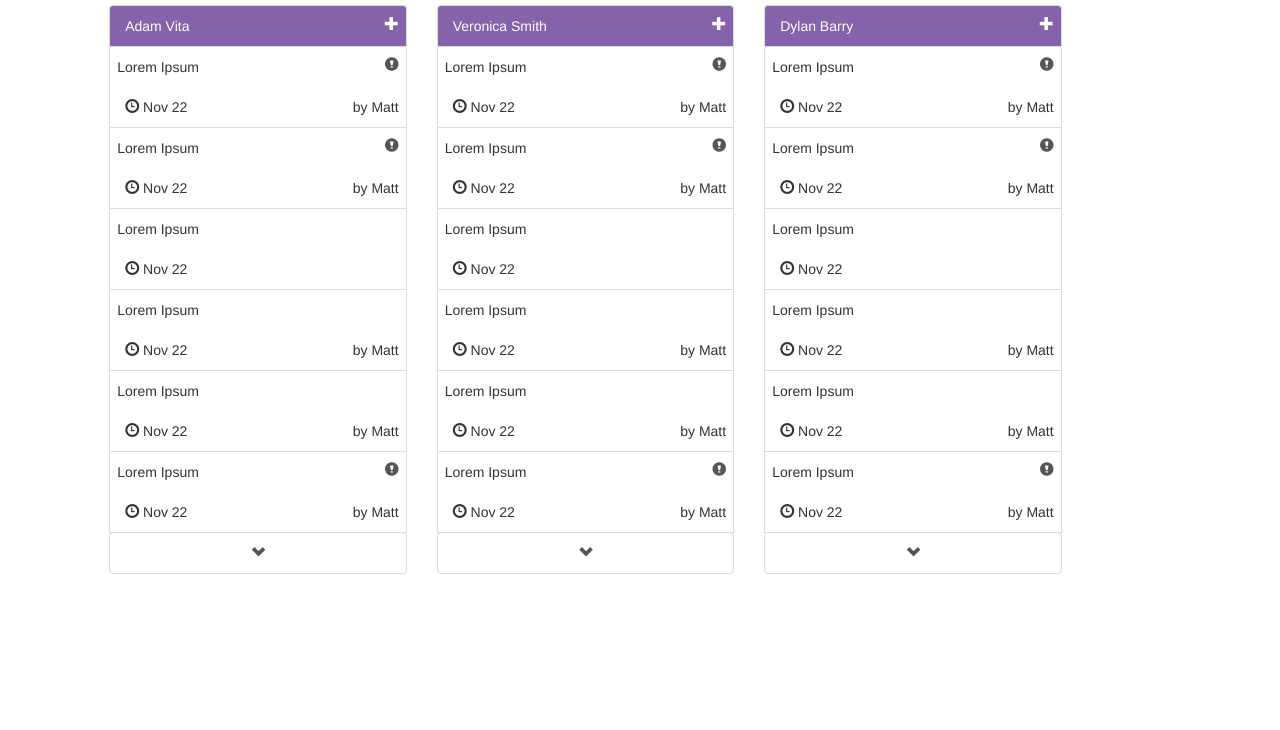
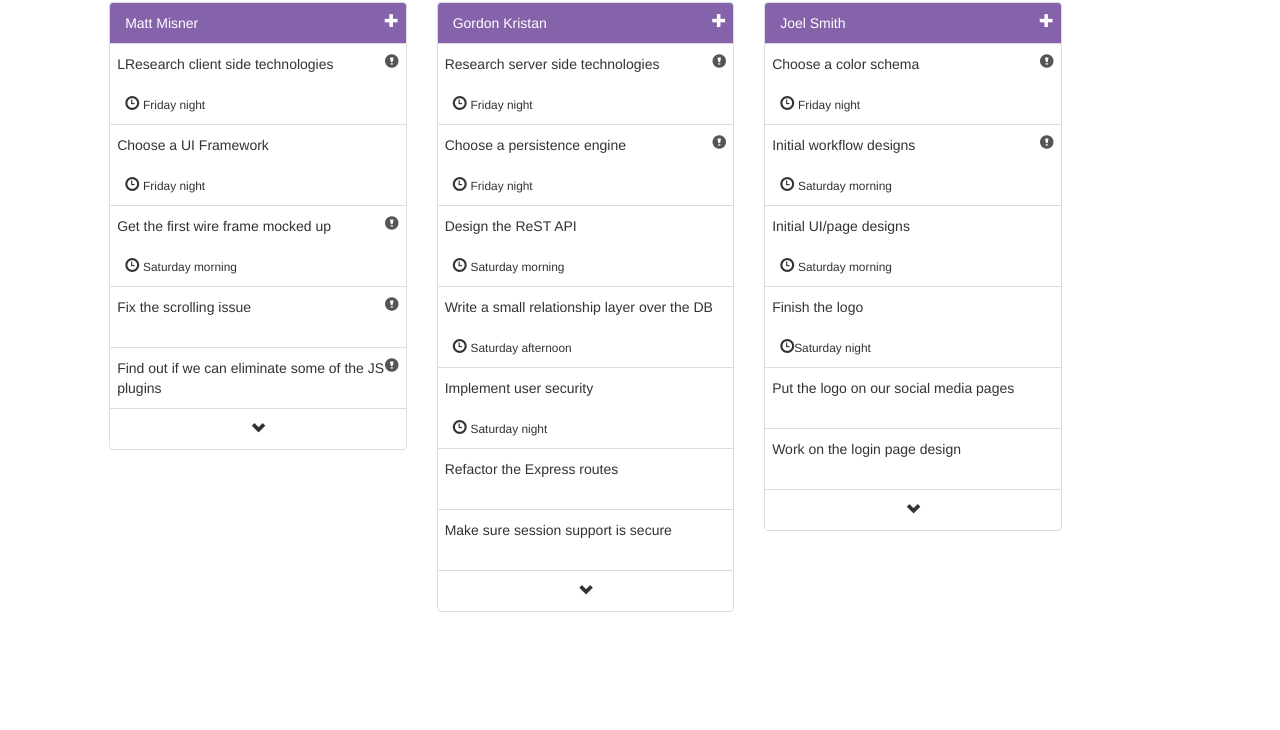
Before and after one commit to hawrylmj/urppl, a website: page public/index.html in a window 1280 px wide. Shown: the part 70-800 px from the top of the page. Drawn offline with nearby package versions, Linux system fonts and the light colour scheme.

Commit message:
Added some test data and fixed the HTML parsing issues.

```diff
--- a/public/index.html
+++ b/public/index.html
@@ -1,8 +1,6 @@
 <!DOCTYPE html>
-<!--[if lt IE 7]>      <html class="no-js lt-ie9 lt-ie8 lt-ie7"> <![endif]-->
-<!--[if IE 7]>         <html class="no-js lt-ie9 lt-ie8"> <![endif]-->
-<!--[if IE 8]>         <html class="no-js lt-ie9"> <![endif]-->
-<!--[if gt IE 8]><!--> <html class="no-js"> <!--<![endif]-->
+<!--[if gt IE 8]><!-->
+<html class="no-js"> <!--<![endif]-->
 <head>
 	<meta charset="utf-8">
 	<meta http-equiv="X-UA-Compatible" content="IE=edge,chrome=1">
@@ -20,21 +18,15 @@
 			poll: 1000,         // when in watch mode, time in ms between polls
 			functions: {},      // user functions, keyed by name
 			dumpLineNumbers: "comments", // or "mediaQuery" or "all"
-          relativeUrls: false,// whether to adjust url's to be relative
+			relativeUrls: false // whether to adjust url's to be relative
 			// if false, url's are already relative to the
 			// entry less file
 
 		};
 	</script>
 	<script src="js/vend/less-1.5.0.min.js" type="text/javascript"></script>
-    <!--<script src="js/vendor/modernizr-2.6.2-respond-1.1.0.min.js"></script>->
 </head>
 <body>
-  <!--[if lt IE 7]>
-      <p class="chromeframe">You are using an <strong>outdated</strong> browser. Please <a href="http://browsehappy.com/">upgrade your browser</a> or <a href="http://www.google.com/chromeframe/?redirect=true">activate Google Chrome Frame</a> to improve your experience.</p>
-  <![endif]-->
-
-
 <div class="navbar navbar-default navbar-static-top" role="navigation">
 	<div class="container">
 		<div class="navbar-header">
@@ -44,216 +36,215 @@
 				<span class="icon-bar"></span>
 				<span class="icon-bar"></span>
 			</button>
-   <img id="logo" src="/img/logo-white.png">
+			<img id="logo" src="./img/logo-white.png">
 		</div>
 		<div class="navbar-collapse collapse">
 			<ul class="nav navbar-nav">
 				<li class="dropdown">
 					<a href="#" class="dropdown-toggle" data-toggle="dropdown">Projects <b class="caret"></b></a>
 					<ul class="dropdown-menu">
-          <li><a href="#">Action</a></li>
-          <li><a href="#">Another action</a></li>
-          <li><a href="#">Something else here</a></li>
-          <li class="divider"></li>
-          <li class="dropdown-header">Nav header</li>
-          <li><a href="#">Separated link</a></li>
-          <li><a href="#">One more separated link</a></li>
+						<li><a href="#">Startup Weekend</a></li>
+						<li><a href="#">Un-named iOS app</a></li>
 					</ul>
 				</li>
 				<li class="dropdown">
 					<a href="#" class="dropdown-toggle" data-toggle="dropdown">People <b class="caret"></b></a>
 					<ul class="dropdown-menu">
-          <li><a href="#">Action</a></li>
-          <li><a href="#">Another action</a></li>
-          <li><a href="#">Something else here</a></li>
-          <li class="divider"></li>
-          <li class="dropdown-header">Nav header</li>
-          <li><a href="#">Separated link</a></li>
-          <li><a href="#">One more separated link</a></li>
+						<li><a href="#">Matt Misner</a></li>
+						<li><a href="#">Gordon Kristan</a></li>
+						<li><a href="#">Madeline Leclair</a></li>
+						<li><a href="#">Joel Smith</a></li>
 					</ul>
 				</li>
 			</ul>
 			<ul class="nav navbar-nav navbar-right">
-      <li><a href="../navbar/" class="btn">Sign Up</a></li>
-      <li class="login"><button type="button" class="btn btn-success">Login</button></li>
+				<li><a href="#" class="btn">Sign Up</a></li>
+				<li class="login">
+					<button type="button" class="btn btn-success">Login</button>
+				</li>
 
 			</ul>
-  </div><!--/.nav-collapse -->
+		</div>
 	</div>
 </div>
 <div class="row">
 	<div class="col-md-1"></div>
 	<div class="list col-md-3 ">
 		<ul class="simple_with_animation vertical list-group">
-<li class="list-group-item title">Adam Vita<a href="#"><i class="glyphicon glyphicon-plus plus"></i></a></li>
+			<li class="list-group-item title">
+				Matt Misner
+				<a href="#"><i class="glyphicon glyphicon-plus plus"></i></a>
+			</li>
 			<li class="list-group-item">
-    <span class="left-top">Lorem Ipsum</span>
+				<span class="left-top">LResearch client side technologies</span>
 				<a href="#"><i class="right-top glyphicon glyphicon-exclamation-sign  "></i></a>
 				<br />
 				<br />
-    <i class="glyphicon glyphicon-time"></i> Nov 22
-    <span class="right-bottom">by Matt</span>
+				<i class="glyphicon glyphicon-time"></i> <small>Friday night</small>
+				<span class="right-bottom"></span>
 			</li>
 			<li class="list-group-item">
-    <span class="left-top">Lorem Ipsum</span>
+				<span class="left-top">Choose a UI Framework</span>
+				<a href="#"></a>
+				<br />
+				<br />
+				<i class="glyphicon glyphicon-time"></i> <small>Friday night</small>
+
+			</li>
+			<li class="list-group-item">
+				<span class="left-top">Get the first wire frame mocked up</span>
 				<a href="#"><i class="right-top glyphicon glyphicon-exclamation-sign  "></i></a>
 				<br />
 				<br />
-    <i class="glyphicon glyphicon-time"></i> Nov 22
-    <span class="right-bottom">by Matt</span>
+				<i class="glyphicon glyphicon-time"></i> <small>Saturday morning</small>
+				<span class="right-bottom"></span>
 			</li>
 			<li class="list-group-item">
-    <span class="left-top">Lorem Ipsum</span>
-    <a href="#"></i></a>
-    <br />
-    <br />
-    <i class="glyphicon glyphicon-time"></i> Nov 22
-
-  </li>
-  <li class="list-group-item">
-    <span class="left-top">Lorem Ipsum</span>
-    <a href="#"></i></a>
-    <br />
-    <br />
-    <i class="glyphicon glyphicon-time"></i> Nov 22
-    <span class="right-bottom">by Matt</span>
-  </li>
-  <li class="list-group-item">
-    <span class="left-top">Lorem Ipsum</span>
-    <a href="#"></i></a>
-    <br />
-    <br />
-    <i class="glyphicon glyphicon-time"></i> Nov 22
-    <span class="right-bottom">by Matt</span>
-  </li>
-  <li class="list-group-item">
-    <span class="left-top">Lorem Ipsum</span>
+				<span class="left-top">Fix the scrolling issue</span>
 				<a href="#"><i class="right-top glyphicon glyphicon-exclamation-sign  "></i></a>
 				<br />
 				<br />
-    <i class="glyphicon glyphicon-time"></i> Nov 22
-    <span class="right-bottom">by Matt</span>
+				<span class="right-bottom"></span>
 			</li>
-  <a href="#"><li class="list-group-item list-footer"><i class="more glyphicon glyphicon-chevron-down"></i></li></a>
+			<li class="list-group-item">
+				<span class="left-top">Find out if we can eliminate some of the JS plugins</span>
+				<a href="#"><i class="right-top glyphicon glyphicon-exclamation-sign  "></i></a>
+				<br />
+				<br />
+				<span class="right-bottom"></span>
+			</li>
+			<li class="list-group-item list-footer">
+				<i class="more glyphicon glyphicon-chevron-down"></i>
+			</li>
 		</ul>
 	</div>
 	<div class="list col-md-3 ">
 
 		<ul class="simple_with_animation vertical list-group">
-<li class="list-group-item title">Veronica Smith<a href="#"><i class="glyphicon glyphicon-plus plus"></i></a></li>
+			<li class="list-group-item title">
+				Gordon Kristan
+				<a href="#"><i class="glyphicon glyphicon-plus plus"></i></a></li>
 			<li class="list-group-item">
-    <span class="left-top">Lorem Ipsum</span>
+				<span class="left-top">Research server side technologies</span>
 				<a href="#"><i class="right-top glyphicon glyphicon-exclamation-sign  "></i></a>
 				<br />
 				<br />
-    <i class="glyphicon glyphicon-time"></i> Nov 22
-    <span class="right-bottom">by Matt</span>
+				<i class="glyphicon glyphicon-time"></i> <small>Friday night</small>
+				<span class="right-bottom"></span>
 			</li>
 			<li class="list-group-item">
-    <span class="left-top">Lorem Ipsum</span>
+				<span class="left-top">Choose a persistence engine</span>
 				<a href="#"><i class="right-top glyphicon glyphicon-exclamation-sign  "></i></a>
 				<br />
 				<br />
-    <i class="glyphicon glyphicon-time"></i> Nov 22
-    <span class="right-bottom">by Matt</span>
+				<i class="glyphicon glyphicon-time"></i> <small>Friday night</small>
+				<span class="right-bottom"></span>
 			</li>
 			<li class="list-group-item">
-    <span class="left-top">Lorem Ipsum</span>
-    <a href="#"></i></a>
+				<span class="left-top">Design the ReST API</span>
+				<a href="#"></a>
 				<br />
 				<br />
-    <i class="glyphicon glyphicon-time"></i> Nov 22
+				<i class="glyphicon glyphicon-time"></i> <small>Saturday morning</small>
 
 			</li>
 			<li class="list-group-item">
-    <span class="left-top">Lorem Ipsum</span>
-    <a href="#"></i></a>
+				<span class="left-top">Write a small relationship layer over the DB</span>
+				<a href="#"></a>
 				<br />
 				<br />
-    <i class="glyphicon glyphicon-time"></i> Nov 22
-    <span class="right-bottom">by Matt</span>
+				<i class="glyphicon glyphicon-time"></i> <small>Saturday afternoon</small>
+				<span class="right-bottom"></span>
 			</li>
 			<li class="list-group-item">
-    <span class="left-top">Lorem Ipsum</span>
-    <a href="#"></i></a>
+				<span class="left-top">Implement user security</span>
+				<a href="#"></a>
 				<br />
 				<br />
-    <i class="glyphicon glyphicon-time"></i> Nov 22
-    <span class="right-bottom">by Matt</span>
+				<i class="glyphicon glyphicon-time"></i> <small>Saturday night</small>
+				<span class="right-bottom"></span>
 			</li>
 			<li class="list-group-item">
-    <span class="left-top">Lorem Ipsum</span>
+				<span class="left-top">Refactor the Express routes</span>
+				<a href="#"></a>
+				<br />
+				<br />
+				<span class="right-bottom"></span>
+			</li>
+			<li class="list-group-item">
+				<span class="left-top">Make sure session support is secure</span>
+				<a href="#"></a>
+				<br />
+				<br />
+				<span class="right-bottom"></span>
+			</li>
+			<li class="list-group-item list-footer">
+				<i class="more glyphicon glyphicon-chevron-down"></i>
+			</li>
+		</ul>
+	</div>
+	<div class="list col-md-3 ">
+		<li class="list-group-item title">
+			Joel Smith
+			<a href="#"><i class="glyphicon glyphicon-plus plus"></i></a>
+		</li>
+		<ul class="simple_with_animation vertical list-group">
+			<li class="list-group-item">
+				<span class="left-top">Choose a color schema</span>
 				<a href="#"><i class="right-top glyphicon glyphicon-exclamation-sign  "></i></a>
 				<br />
 				<br />
-    <i class="glyphicon glyphicon-time"></i> Nov 22
-    <span class="right-bottom">by Matt</span>
+				<i class="glyphicon glyphicon-time"></i> <small>Friday night</small>
+				<span class="right-bottom"></span>
 			</li>
-  <a href="#"><li class="list-group-item list-footer"><i class="more glyphicon glyphicon-chevron-down"></i></li></a>
-</ul>
-</div>
-<div class="list col-md-3 ">
-<li class="list-group-item title">Dylan Barry<a href="#"><i class="glyphicon glyphicon-plus plus"></i></a></li>
-<ul class="simple_with_animation vertical list-group">
 			<li class="list-group-item">
-    <span class="left-top">Lorem Ipsum</span>
+				<span class="left-top">Initial workflow designs</span>
 				<a href="#"><i class="right-top glyphicon glyphicon-exclamation-sign  "></i></a>
 				<br />
 				<br />
-    <i class="glyphicon glyphicon-time"></i> Nov 22
-    <span class="right-bottom">by Matt</span>
+				<i class="glyphicon glyphicon-time"></i> <small>Saturday morning</small>
+				<span class="right-bottom"></span>
 			</li>
 			<li class="list-group-item">
-    <span class="left-top">Lorem Ipsum</span>
-    <a href="#"><i class="right-top glyphicon glyphicon-exclamation-sign  "></i></a>
+				<span class="left-top">Initial UI/page designs </span>
+				<a href="#"></a>
 				<br />
 				<br />
-    <i class="glyphicon glyphicon-time"></i> Nov 22
-    <span class="right-bottom">by Matt</span>
-  </li>
-  <li class="list-group-item">
-    <span class="left-top">Lorem Ipsum</span>
-    <a href="#"></i></a>
-    <br />
-    <br />
-    <i class="glyphicon glyphicon-time"></i> Nov 22
+				<i class="glyphicon glyphicon-time"></i> <small>Saturday morning</small>
 
 			</li>
 			<li class="list-group-item">
-    <span class="left-top">Lorem Ipsum</span>
-    <a href="#"></i></a>
+				<span class="left-top">Finish the logo</span>
+				<a href="#"></a>
 				<br />
 				<br />
-    <i class="glyphicon glyphicon-time"></i> Nov 22
-    <span class="right-bottom">by Matt</span>
+				<i class="glyphicon glyphicon-time"></i><small>Saturday night</small>
+				<span class="right-bottom"></span>
 			</li>
 			<li class="list-group-item">
-    <span class="left-top">Lorem Ipsum</span>
-    <a href="#"></i></a>
+				<span class="left-top">Put the logo on our social media pages</span>
+				<a href="#"></a>
 				<br />
 				<br />
-    <i class="glyphicon glyphicon-time"></i> Nov 22
-    <span class="right-bottom">by Matt</span>
+				<span class="right-bottom"></span>
 			</li>
 			<li class="list-group-item">
-    <span class="left-top">Lorem Ipsum</span>
-    <a href="#"><i class="right-top glyphicon glyphicon-exclamation-sign  "></i></a>
+				<span class="left-top">Work on the login page design</span>
+				<a href="#"></a>
 				<br />
 				<br />
-    <i class="glyphicon glyphicon-time"></i> Nov 22
-    <span class="right-bottom">by Matt</span>
+				<span class="right-bottom"></span>
 			</li>
-  <a href="#"><li class="list-group-item list-footer"><i class="more glyphicon glyphicon-chevron-down"></i></li></a>
+			<li class="list-group-item list-footer">
+				<i class="more glyphicon glyphicon-chevron-down"></i>
+			</li>
 		</ul>
 
 	</div>
 	<div class="col-md-1"></div>
 </div>
 
-
-    <script src="//ajax.googleapis.com/ajax/libs/jquery/1.10.1/jquery.min.js"></script>
-        <script>window.jQuery || document.write('<script src="js/vend/jquery-1.10.1.min.js"><\/script>')</script>
-
+<script src="js/vend/jquery-1.10.1.min.js"></script>
 <script src="js/vend/bootstrap.min.js"></script>
 <script src="js/vend/jquery-sortable-min.js"></script>
 <script src="js/main.js"></script>
--- a/public/js/main.js
+++ b/public/js/main.js
@@ -17,8 +17,7 @@ var adjustment
 $("ul.simple_with_animation").sortable({
   group: 'simple_with_animation',
   pullPlaceholder: false,
-  exclude:'.title',
-  exclude:'.list-footer',
+  exclude: '.title, .list-footer',
   // animation on drop
   onDrop: function  (item, targetContainer, _super) {
     var clonedItem = $('<li/>').css({height: 0})
--- a/public/ss/style.less
+++ b/public/ss/style.less
@@ -9,7 +9,7 @@ body {
   overflow-x: hidden;
 }
 #logo{
-	height: 55px;
+	margin-top: 6px;
 	margin-right: 25px;
 }
 .navbar-static-top {
```
Also changed, not shown: public/img/blank.png (deleted), public/img/logo-white.png, public/ss/style.css. Lines whose indentation alone changed are shown as unchanged.
